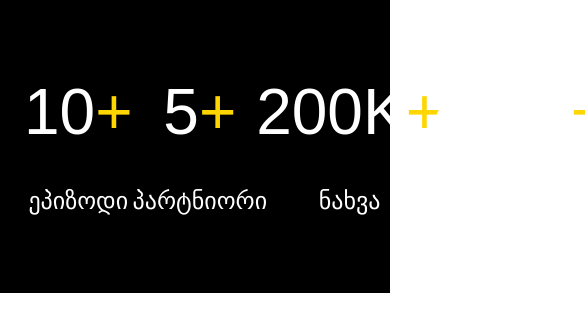
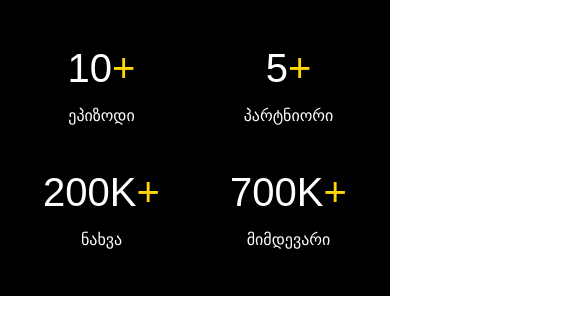
Before and after one commit to Mind1a/unipodcast, a Next.js app: page / in a window 390 px wide. Shown: the top 334 px of the page, 585 px wide, since content can reach past the window. Built offline with nearby package versions, Linux system fonts and the light colour scheme; a web font is replaced by a local one.

Commit message:
feature/responsive

```diff
--- a/feature/landing/components/Statistics.tsx
+++ b/feature/landing/components/Statistics.tsx
@@ -7,20 +7,20 @@ const statistics = [
 
 const Statistics = () => {
   return (
-    <section className="w-full bg-black py-[80px]">
-      <div className="mx-auto flex max-w-[1237px] items-center justify-between px-6">
+    <section className="w-full bg-black py-12 sm:py-16 lg:py-20">
+      <div className="mx-auto grid max-w-[1237px] grid-cols-2 gap-x-4 gap-y-12 px-4 sm:gap-x-8 sm:px-6 md:grid-cols-4 md:gap-y-0">
         {statistics.map((item) => (
-          <div key={item.label} className="w-[165px] text-center">
+          <div key={item.label} className="min-w-0 text-center">
             <div className="flex items-center justify-center">
-              <span className="text-[64px] leading-none text-white">
+              <span className="text-[40px] leading-none text-white sm:text-[52px] lg:text-[64px]">
                 {item.value}
               </span>
-              <span className="text-[64px] font-thin leading-none text-[#FFD600]">
+              <span className="text-[40px] font-thin leading-none text-[#FFD600] sm:text-[52px] lg:text-[64px]">
                 +
               </span>
             </div>
 
-            <p className="mt-[45px] text-[24px] leading-none text-white">
+            <p className="mt-5 text-base leading-none text-white sm:mt-8 sm:text-xl lg:mt-[45px] lg:text-2xl">
               {item.label}
             </p>
           </div>
```
